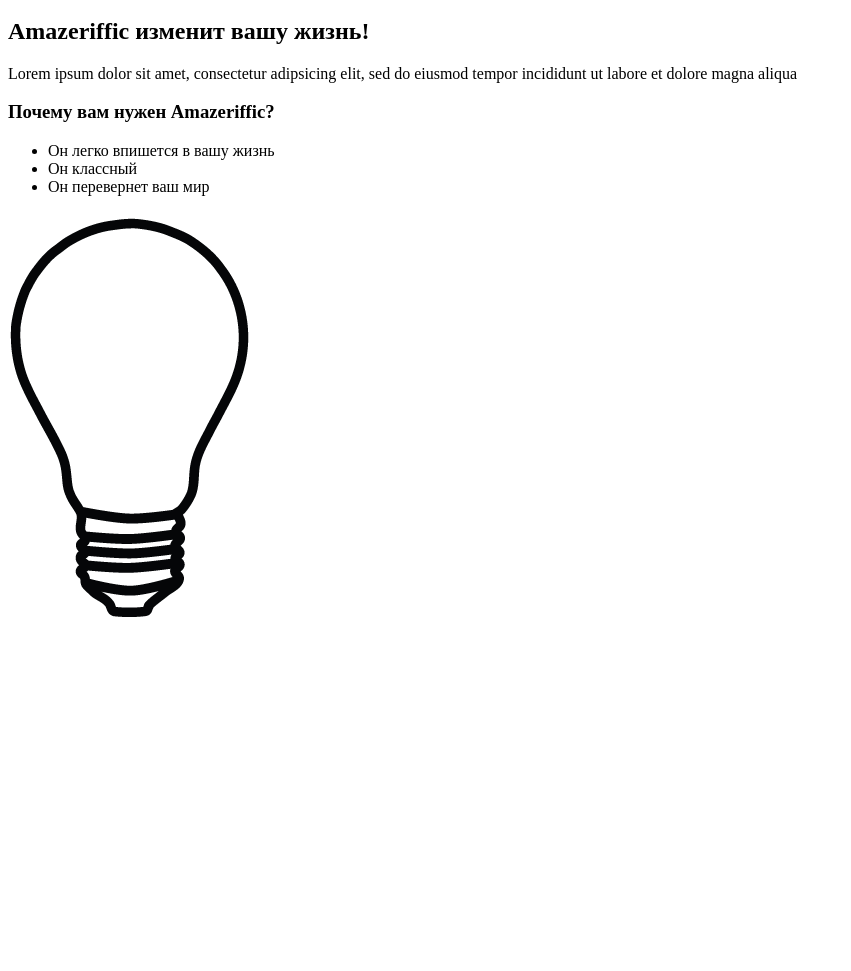
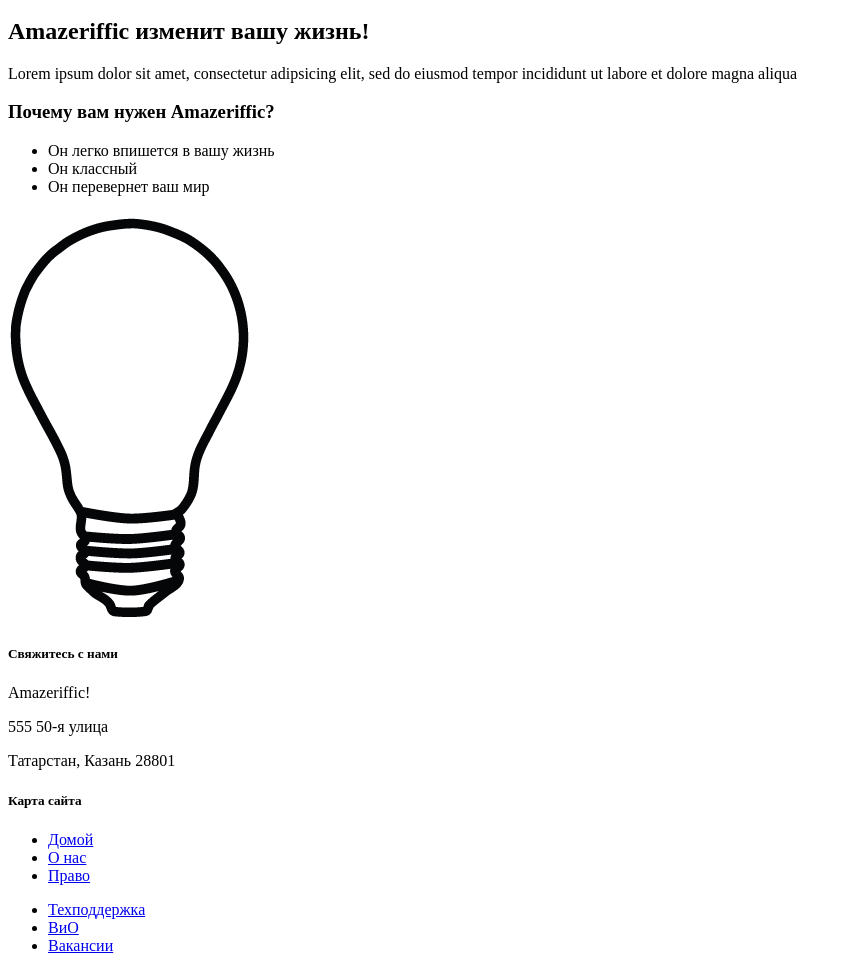
Before and after one commit to alnmrkv/VebProg, a plain HTML site: page index.html in a window 1280 px wide. Shown: the part 100-1071 px from the top of the page, without its empty margins (0-851 px from the left). Before the commit the page ends 800 px from the top, so only its background shows below. Drawn offline with Linux system fonts and the light colour scheme.

Commit message:
Добавлено наполнение footer

```diff
--- a/index.html
+++ b/index.html
@@ -24,7 +24,25 @@
             <img src="lightbulb.png" alt="изображение лампочки">
         </main>
         <footer>
-
+            <div class="contact">
+                <h5>Свяжитесь с нами</h5>
+                <p>Amazeriffic!</p>
+                <p>555 50-я улица</p>
+                <p>Татарстан, Казань 28801</p>
+            </div>
+            <div class="sitemap">
+                <h5>Карта сайта</h5>
+                <ul>
+                    <li><a href="#">Домой</a></li>
+                    <li><a href="#">О нас</a></li>
+                    <li><a href="#">Право</a></li>
+                </ul>
+                <ul>
+                    <li><a href="#">Техподдержка</a></li>
+                    <li><a href="#">ВиО</a></li>
+                    <li><a href="#">Вакансии</a></li>
+                </ul>
+            </div>
         </footer>
     </body>
 </html>
```
